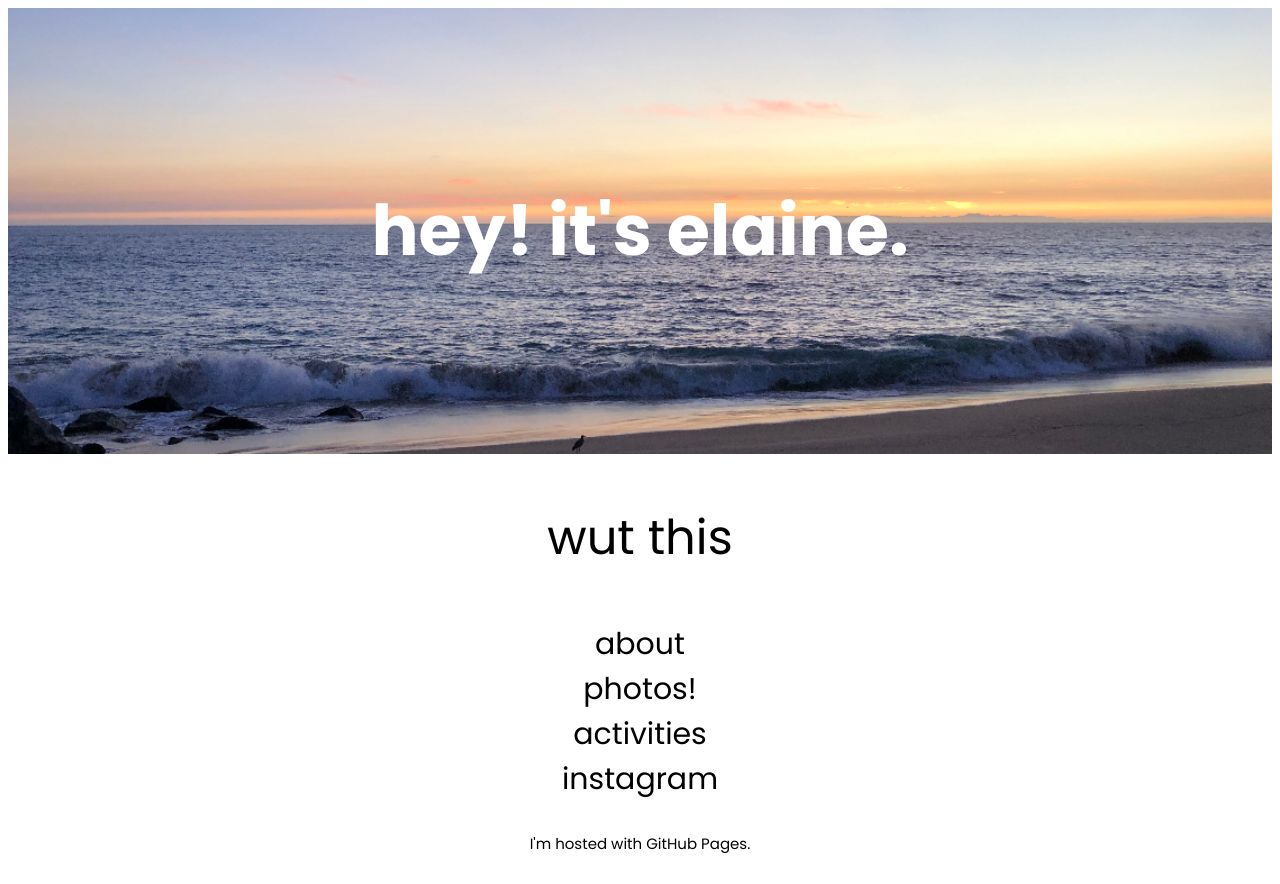
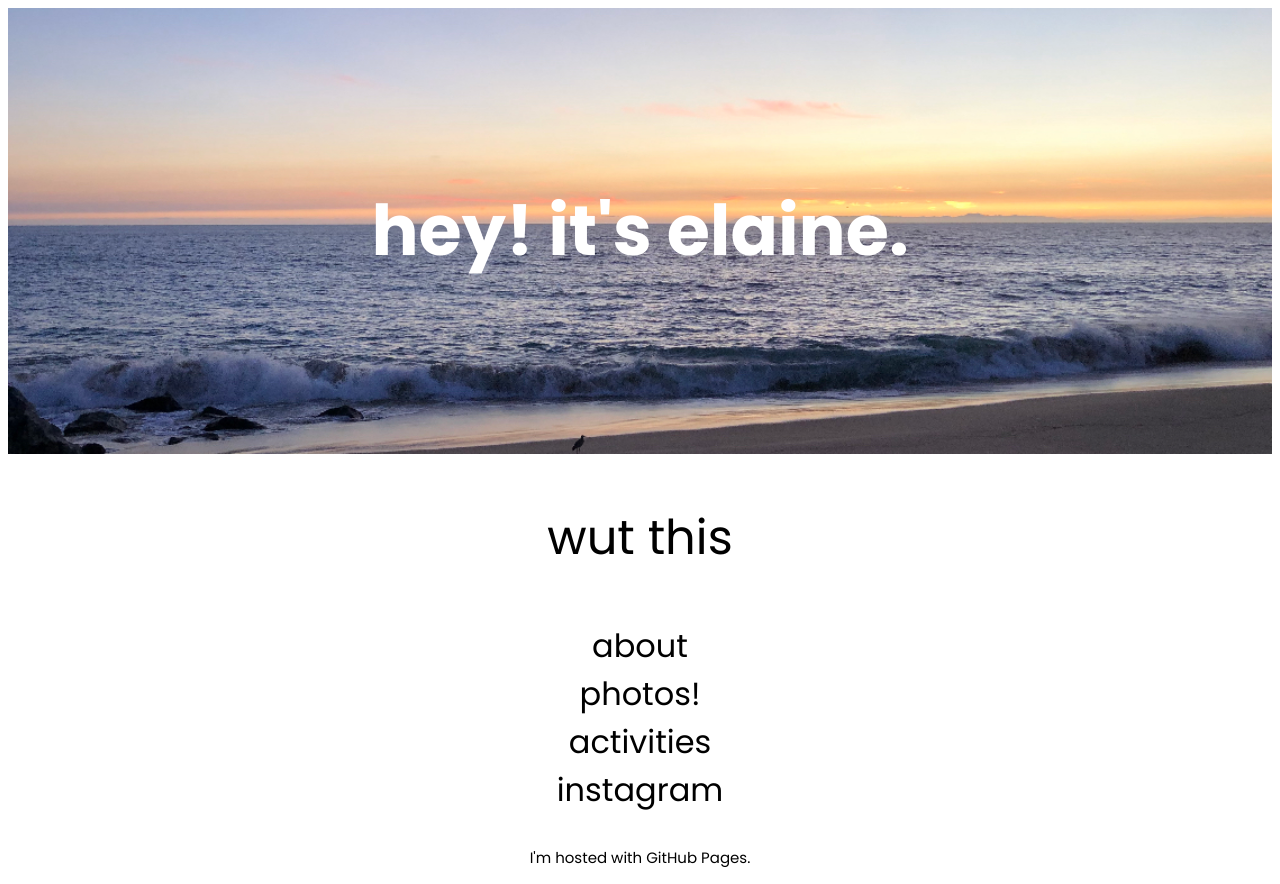
Before and after one commit to elaineezhu/elaineezhu.github.io, a plain HTML site: page index.html in a window 1280 px wide. Drawn offline with nearby package versions, Linux system fonts and the light colour scheme.

Commit message:
Update index.html

```diff
--- a/index.html
+++ b/index.html
@@ -23,7 +23,7 @@
         </div>
 
         <p style="font-size:xxx-large;">wut this</p>
-        <p> <a href="https://google.com">about</a><br>
+        <p style = "font-size:xx-large;"> <a href="https://google.com">about</a><br>
             <a href="https://instagram.com/wheee.jpeg">photos!</a><br>
         activities <br>
         <a href="https://instagram.com/elaineezhu">instagram</a><br></p>
```
